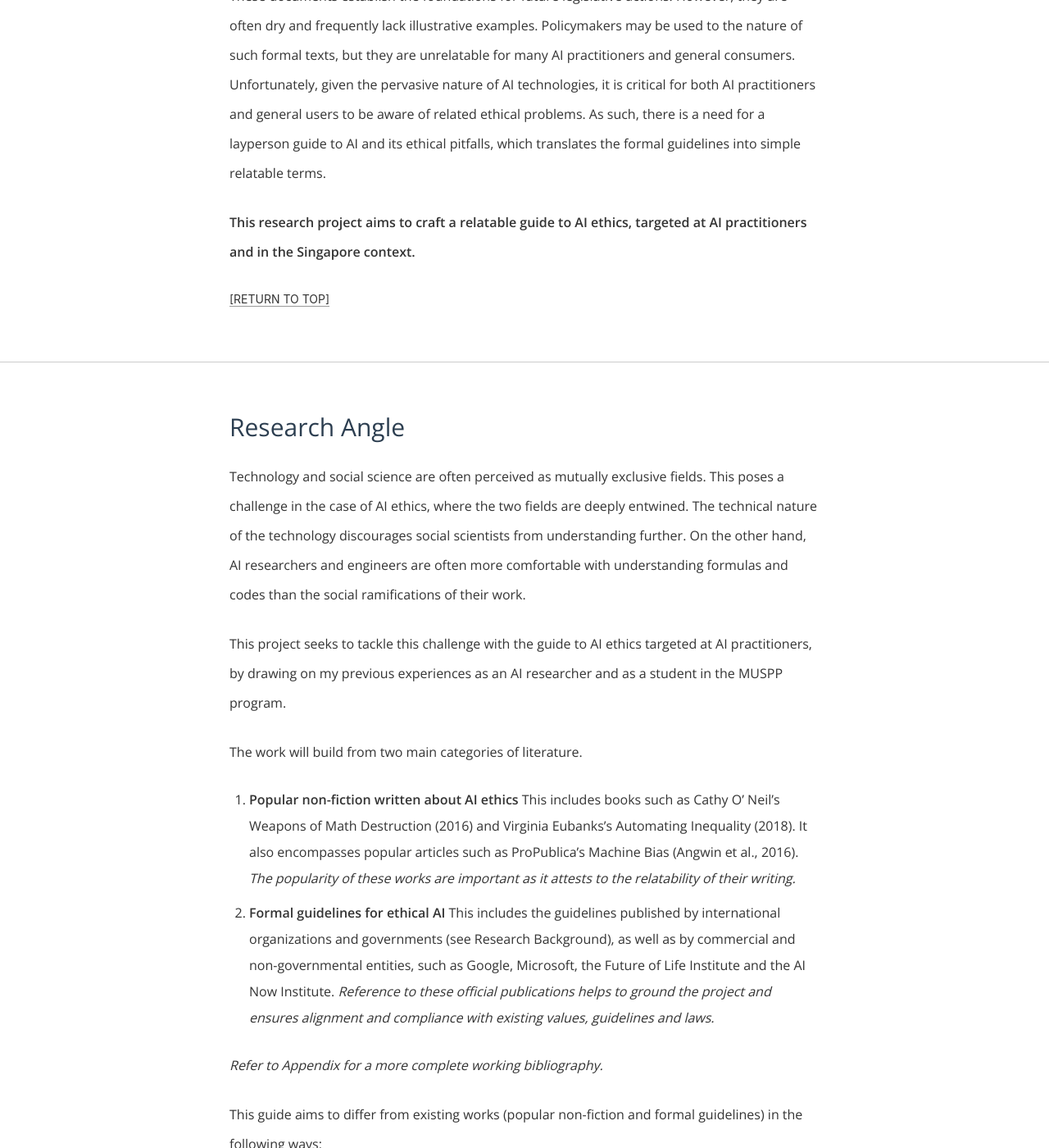
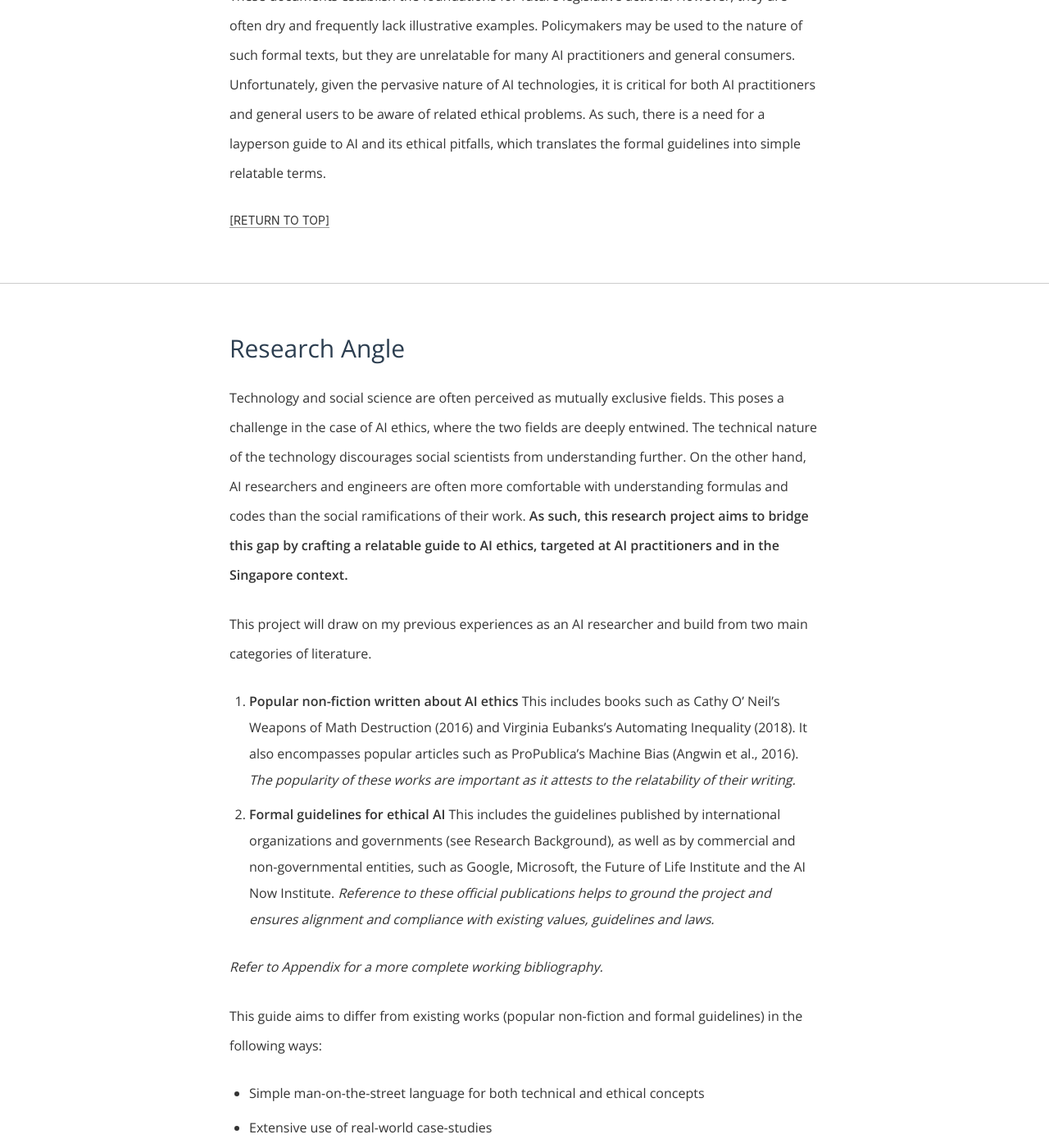
Before and after one commit to greentfrapp/project-asimov, a Jekyll site: the page built from research_proposal.md, in a window 1280 px wide and 1400 px high, scrolled down 1728 px. Shown: the whole window at 82% size. Built offline with Jekyll 4.4.1, drawn with Linux system fonts in a browser that asks for light colours; some web fonts are replaced; a style sheet for code colours, icons or effects is not loaded; some of the changed text lies outside the part shown.

Commit message:
Small edits to research proposal

```diff
--- a/research_proposal.md
+++ b/research_proposal.md
@@ -27,11 +27,9 @@ permalink: /research_proposal/
 
 ## Research Background
 
-Several artificial intelligence (AI) ethics guidelines and frameworks have been published recently, amidst concerns over misuse of the technology and neglect of potentially adverse consequences. Examples include the European Commission’s [Ethics Guidelines for Trustworthy AI](https://ec.europa.eu/digital-single-market/en/news/ethics-guidelines-trustworthy-ai) (European Commission, 2019), the Organisation for Economic Co-operation and Development's (OECD) [Recommendation of the Council on Artificial Intelligence](https://legalinstruments.oecd.org/en/instruments/OECD-LEGAL-0449) (OECD, 2019), USA's [Preparing for the Future of Artificial Intelligence](https://obamawhitehouse.archives.gov/sites/default/files/whitehouse_files/microsites/ostp/NSTC/preparing_for_the_future_of_ai.pdf) (NSTC, 2016), China's [*Beijing AI Principles (人工智能北京共识)*](https://www.baai.ac.cn/blog/beijing-ai-principles) (BAAI, 2019) and Singapore's [AI Governance Framework](https://www.pdpc.gov.sg/-/media/Files/PDPC/PDF-Files/Resource-for-Organisation/AI/A-Proposed-Model-AI-Governance-Framework-January-2019.pdf) (PDPC, 2019).
+Several artificial intelligence (AI) ethics guidelines and frameworks have been published recently, amidst concerns over misuse of the technology and neglect of potentially adverse consequences. Examples include the European Commission’s [Ethics Guidelines for Trustworthy AI](https://ec.europa.eu/digital-single-market/en/news/ethics-guidelines-trustworthy-ai) (European Commission, 2019), the Organisation for Economic Co-operation and Development's (OECD) [Recommendation of the Council on Artificial Intelligence](https://legalinstruments.oecd.org/en/instruments/OECD-LEGAL-0449) (OECD, 2019), USA's [Preparing for the Future of Artificial Intelligence](https://obamawhitehouse.archives.gov/sites/default/files/whitehouse_files/microsites/ostp/NSTC/preparing_for_the_future_of_ai.pdf) (NSTC, 2016), China's [Beijing AI Principles (人工智能北京共识)](https://www.baai.ac.cn/blog/beijing-ai-principles) (BAAI, 2019) and Singapore's [AI Governance Framework](https://www.pdpc.gov.sg/-/media/Files/PDPC/PDF-Files/Resource-for-Organisation/AI/A-Proposed-Model-AI-Governance-Framework-January-2019.pdf) (PDPC, 2019).
 
 These documents establish the foundations for future legislative actions. However, they are often dry and frequently lack illustrative examples. Policymakers may be used to the nature of such formal texts, but they are unrelatable for many AI practitioners and general consumers. Unfortunately, given the pervasive nature of AI technologies, it is critical for both AI practitioners and general users to be aware of related ethical problems. As such, there is a need for a layperson guide to AI and its ethical pitfalls, which translates the formal guidelines into simple relatable terms.
-
-**This research project aims to craft a relatable guide to AI ethics, targeted at AI practitioners and in the Singapore context.**
 
 <div class="return-to-top"><a href="#title">[Return to top]</a></div>
 
@@ -39,11 +37,9 @@ These documents establish the foundations for future legislative actions. Howeve
 
 ## Research Angle
 
-Technology and social science are often perceived as mutually exclusive fields. This poses a challenge in the case of AI ethics, where the two fields are deeply entwined. The technical nature of the technology discourages social scientists from understanding further. On the other hand, AI researchers and engineers are often more comfortable with understanding formulas and codes than the social ramifications of their work.
+Technology and social science are often perceived as mutually exclusive fields. This poses a challenge in the case of AI ethics, where the two fields are deeply entwined. The technical nature of the technology discourages social scientists from understanding further. On the other hand, AI researchers and engineers are often more comfortable with understanding formulas and codes than the social ramifications of their work. **As such, this research project aims to bridge this gap by crafting a relatable guide to AI ethics, targeted at AI practitioners and in the Singapore context.**
 
-This project seeks to tackle this challenge with the guide to AI ethics targeted at AI practitioners, by drawing on my previous experiences as an AI researcher and as a student in the MUSPP program.
-
-The work will build from two main categories of literature.
+This project will draw on my previous experiences as an AI researcher and build from two main categories of literature.
 
 1. **Popular non-fiction written about AI ethics** This includes books such as Cathy O' Neil's Weapons of Math Destruction (2016) and Virginia Eubanks's Automating Inequality (2018). It also encompasses popular articles such as ProPublica's Machine Bias (Angwin et al., 2016). *The popularity of these works are important as it attests to the relatability of their writing.*
 2. **Formal guidelines for ethical AI** This includes the guidelines published by international organizations and governments (see Research Background), as well as by commercial and non-governmental entities, such as Google, Microsoft, the Future of Life Institute and the AI Now Institute. *Reference to these official publications helps to ground the project and ensures alignment and compliance with existing values, guidelines and laws.*
@@ -71,7 +67,7 @@ The research methodology of this project will be primarily based on the multiple
 2. Attempted solutions for these problems, and
 3. Formal guidelines (international, national, commercial, non-governmental) related to AI ethics.
 
-The specific list of case studies remain a work-in-progress but here are a few main ones.
+The specific list of case studies remains a work-in-progress but here are some main themes.
 
 - Use of facial recognition technology in law enforcement
   - [Gender Shades](http://gendershades.org/) (Buolamwini, 2018), [notflawless.ai](https://www.notflawless.ai/) (Algorithmic Justice League, 2018), [America Under Watch](https://www.americaunderwatch.com/) (Garvie and Moy, 2019), [Garbage In Garbage Out](https://www.flawedfacedata.com/) (Garvie, 2019), [Google's Inclusive Images](https://ai.googleblog.com/2018/09/introducing-inclusive-images-competition.html) (Doshi, 2018)
```
